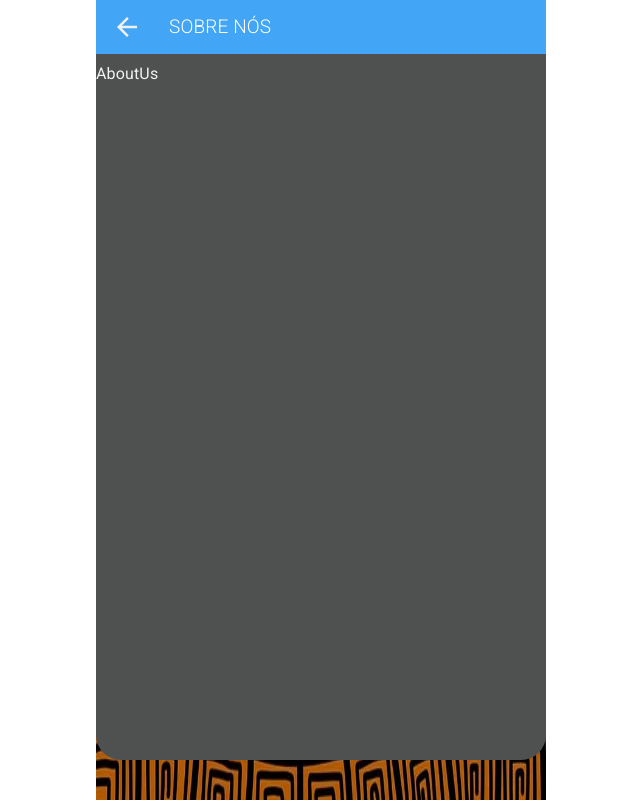
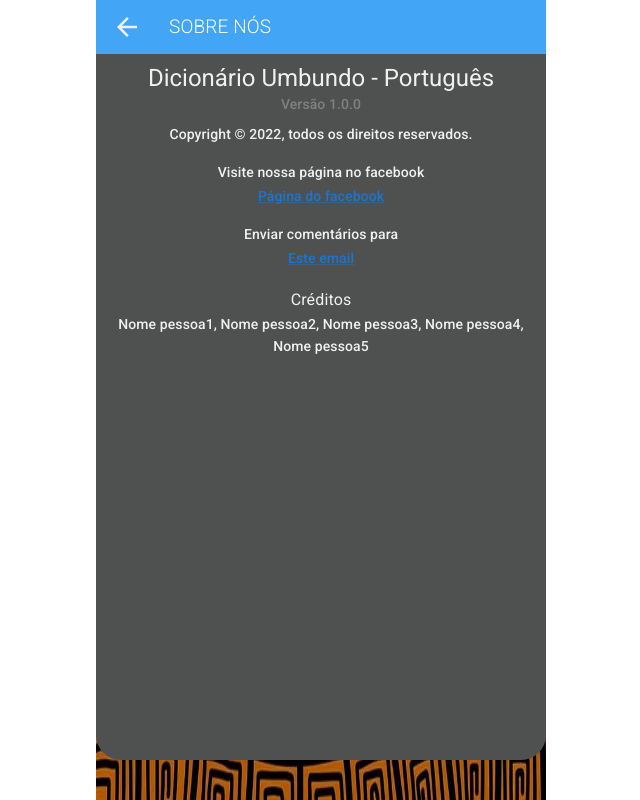
Before and after one commit to Francisco-Fetapi/portuguese-umbundo-dictionary, a React (Vite) app: page /sobre-nos in a window 1280 px wide. Shown: the whole page, without its empty margins (319-959 px from the left). Built offline with nearby package versions, Linux system fonts and the light colour scheme.

Commit message:
feat: About Us page finished

```diff
--- a/src/pages/AboutUs.tsx
+++ b/src/pages/AboutUs.tsx
@@ -1,5 +1,49 @@
+import { Box, Link } from "@mui/material";
 import PageHeader from "../components/PageHeader";
+import { Text } from "../styles/General";
 
 export default function AboutUs() {
-  return <PageHeader pageName="Sobre Nós">AboutUs</PageHeader>;
+  return (
+    <PageHeader pageName="Sobre Nós">
+      <Box
+        sx={{
+          textAlign: "center",
+        }}
+      >
+        <Text variant="h5">Dicionário Umbundo - Português</Text>
+        <Text variant="subtitle2" color="gray">
+          Versão 1.0.0
+        </Text>
+        <Box mt={1}>
+          <Text variant="subtitle2">
+            Copyright &copy; 2022, todos os direitos reservados.
+          </Text>
+        </Box>
+
+        <Box mt={2}>
+          <Text variant="subtitle2">Visite nossa página no facebook</Text>
+          <Link
+            variant="subtitle2"
+            href="https://facebook.com/dicionario-umbundo-portugues"
+          >
+            Página do facebook
+          </Link>
+        </Box>
+
+        <Box mt={2}>
+          <Text variant="subtitle2">Enviar comentários para</Text>
+          <Link variant="subtitle2" href="maito://franciscofetapi10@gmail.com">
+            Este email
+          </Link>
+        </Box>
+
+        <Box mt={2} px={2}>
+          <Text variant="subtitle1">Créditos</Text>
+          <Text variant="subtitle2">
+            Nome pessoa1, Nome pessoa2, Nome pessoa3, Nome pessoa4, Nome pessoa5
+          </Text>
+        </Box>
+      </Box>
+    </PageHeader>
+  );
 }
```
